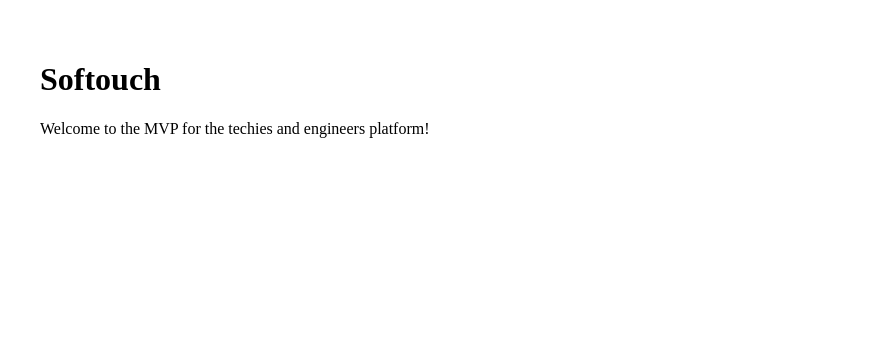
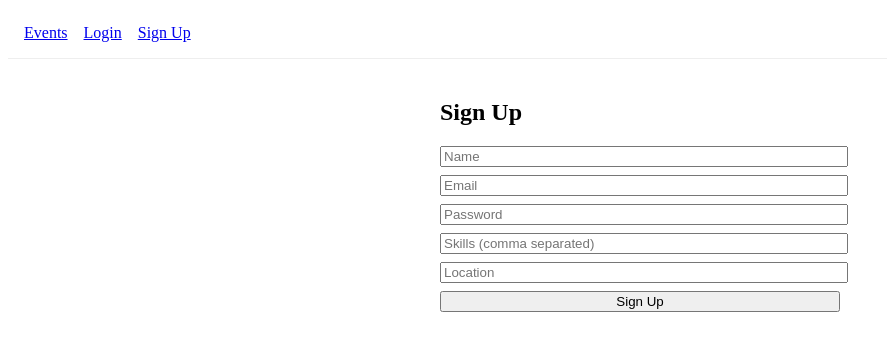
Before and after one commit to abhishekmanegit/Softouch, a React (Create React App) app in the folder frontend/: page /signup in a window 1280 px wide. Shown: the top 350 px of the page, without its empty margins (0-887 px from the left). Built offline with nearby package versions, Linux system fonts and the light colour scheme.

Commit message:
Add frontend authentication (login/signup), event feed, and context management

```diff
--- a/frontend/package.json
+++ b/frontend/package.json
@@ -5,7 +5,8 @@
   "dependencies": {
     "react": "^18.0.0",
     "react-dom": "^18.0.0",
-    "react-scripts": "^5.0.0"
+    "react-scripts": "^5.0.0",
+    "react-router-dom": "^6.0.0"
   },
   "scripts": {
     "start": "react-scripts start",
--- a/frontend/src/App.js
+++ b/frontend/src/App.js
@@ -1,12 +1,26 @@
 import React from 'react';
+import { AuthProvider } from './AuthContext';
+import { BrowserRouter as Router, Routes, Route, Link } from 'react-router-dom';
+import Login from './Login';
+import Signup from './Signup';
+import EventFeed from './EventFeed';
 
 function App() {
   return (
-    <div style={{ padding: 32 }}>
-      <h1>Softouch</h1>
-      <p>Welcome to the MVP for the techies and engineers platform!</p>
-      {/* TODO: Add authentication, event feed, and more */}
-    </div>
+    <AuthProvider>
+      <Router>
+        <nav style={{ padding: 16, borderBottom: '1px solid #eee' }}>
+          <Link to="/" style={{ marginRight: 16 }}>Events</Link>
+          <Link to="/login" style={{ marginRight: 16 }}>Login</Link>
+          <Link to="/signup">Sign Up</Link>
+        </nav>
+        <Routes>
+          <Route path="/login" element={<Login />} />
+          <Route path="/signup" element={<Signup />} />
+          <Route path="/" element={<EventFeed />} />
+        </Routes>
+      </Router>
+    </AuthProvider>
   );
 }
 
--- /dev/null
+++ b/frontend/src/AuthContext.js
@@ -0,0 +1,34 @@
+import React, { createContext, useState, useEffect } from 'react';
+
+export const AuthContext = createContext();
+
+export function AuthProvider({ children }) {
+  const [user, setUser] = useState(() => {
+    const saved = localStorage.getItem('user');
+    return saved ? JSON.parse(saved) : null;
+  });
+  const [token, setToken] = useState(() => localStorage.getItem('token'));
+
+  useEffect(() => {
+    if (user) localStorage.setItem('user', JSON.stringify(user));
+    else localStorage.removeItem('user');
+    if (token) localStorage.setItem('token', token);
+    else localStorage.removeItem('token');
+  }, [user, token]);
+
+  const login = (user, token) => {
+    setUser(user);
+    setToken(token);
+  };
+
+  const logout = () => {
+    setUser(null);
+    setToken(null);
+  };
+
+  return (
+    <AuthContext.Provider value={{ user, token, login, logout }}>
+      {children}
+    </AuthContext.Provider>
+  );
+}
--- /dev/null
+++ b/frontend/src/EventFeed.js
@@ -0,0 +1,77 @@
+import React, { useEffect, useState, useContext } from 'react';
+import { AuthContext } from './AuthContext';
+
+function EventFeed() {
+  const [events, setEvents] = useState([]);
+  const [loading, setLoading] = useState(true);
+  const [error, setError] = useState('');
+  const { user, token } = useContext(AuthContext);
+  const [registering, setRegistering] = useState(null);
+  const [success, setSuccess] = useState('');
+
+  useEffect(() => {
+    async function fetchEvents() {
+      setLoading(true);
+      setError('');
+      try {
+        const res = await fetch('http://localhost:5000/api/events');
+        const data = await res.json();
+        if (!res.ok) throw new Error(data.message || 'Failed to fetch events');
+        setEvents(data);
+      } catch (err) {
+        setError(err.message);
+      } finally {
+        setLoading(false);
+      }
+    }
+    fetchEvents();
+  }, []);
+
+  const handleRegister = async (eventId) => {
+    setRegistering(eventId);
+    setSuccess('');
+    try {
+      const res = await fetch(`http://localhost:5000/api/events/${eventId}/register`, {
+        method: 'POST',
+        headers: {
+          'Content-Type': 'application/json',
+          Authorization: `Bearer ${token}`
+        }
+      });
+      const data = await res.json();
+      if (!res.ok) throw new Error(data.message || 'Registration failed');
+      setSuccess('Registered successfully!');
+    } catch (err) {
+      setError(err.message);
+    } finally {
+      setRegistering(null);
+    }
+  };
+
+  return (
+    <div style={{ maxWidth: 700, margin: '40px auto' }}>
+      <h2>Events</h2>
+      {loading && <div>Loading events...</div>}
+      {error && <div style={{ color: 'red' }}>{error}</div>}
+      {success && <div style={{ color: 'green' }}>{success}</div>}
+      <ul style={{ listStyle: 'none', padding: 0 }}>
+        {events.map(event => (
+          <li key={event._id} style={{ border: '1px solid #eee', marginBottom: 16, padding: 16 }}>
+            <h3>{event.title}</h3>
+            <div><b>Date:</b> {new Date(event.date).toLocaleString()}</div>
+            <div><b>Location:</b> {event.location}</div>
+            <div><b>Organizer:</b> {event.organizer}</div>
+            <div><b>Skills Required:</b> {event.skillsRequired.join(', ')}</div>
+            {user && (
+              <button onClick={() => handleRegister(event._id)} disabled={registering === event._id}>
+                {registering === event._id ? 'Registering...' : 'Register'}
+              </button>
+            )}
+          </li>
+        ))}
+      </ul>
+    </div>
+  );
+}
+
+export default EventFeed;
--- /dev/null
+++ b/frontend/src/Login.js
@@ -0,0 +1,43 @@
+import React, { useState, useContext } from 'react';
+import { AuthContext } from './AuthContext';
+import { useNavigate } from 'react-router-dom';
+
+function Login() {
+  const [email, setEmail] = useState('');
+  const [password, setPassword] = useState('');
+  const [error, setError] = useState('');
+  const { login } = useContext(AuthContext);
+  const navigate = useNavigate();
+
+  const handleSubmit = async (e) => {
+    e.preventDefault();
+    setError('');
+    try {
+      const res = await fetch('http://localhost:5000/api/auth/login', {
+        method: 'POST',
+        headers: { 'Content-Type': 'application/json' },
+        body: JSON.stringify({ email, password })
+      });
+      const data = await res.json();
+      if (!res.ok) throw new Error(data.message || 'Login failed');
+      login(data.user, data.token);
+      navigate('/');
+    } catch (err) {
+      setError(err.message);
+    }
+  };
+
+  return (
+    <div style={{ maxWidth: 400, margin: '40px auto' }}>
+      <h2>Login</h2>
+      <form onSubmit={handleSubmit}>
+        <input type="email" placeholder="Email" value={email} onChange={e => setEmail(e.target.value)} required style={{ width: '100%', marginBottom: 8 }} />
+        <input type="password" placeholder="Password" value={password} onChange={e => setPassword(e.target.value)} required style={{ width: '100%', marginBottom: 8 }} />
+        <button type="submit" style={{ width: '100%' }}>Login</button>
+      </form>
+      {error && <div style={{ color: 'red', marginTop: 8 }}>{error}</div>}
+    </div>
+  );
+}
+
+export default Login;
--- /dev/null
+++ b/frontend/src/Signup.js
@@ -0,0 +1,57 @@
+import React, { useState, useContext } from 'react';
+import { AuthContext } from './AuthContext';
+import { useNavigate } from 'react-router-dom';
+
+function Signup() {
+  const [name, setName] = useState('');
+  const [email, setEmail] = useState('');
+  const [password, setPassword] = useState('');
+  const [skills, setSkills] = useState('');
+  const [location, setLocation] = useState('');
+  const [error, setError] = useState('');
+  const { login } = useContext(AuthContext);
+  const navigate = useNavigate();
+
+  const handleSubmit = async (e) => {
+    e.preventDefault();
+    setError('');
+    try {
+      const res = await fetch('http://localhost:5000/api/auth/register', {
+        method: 'POST',
+        headers: { 'Content-Type': 'application/json' },
+        body: JSON.stringify({ name, email, password, skills: skills.split(',').map(s => s.trim()), location })
+      });
+      const data = await res.json();
+      if (!res.ok) throw new Error(data.message || 'Signup failed');
+      // Auto-login after signup
+      const loginRes = await fetch('http://localhost:5000/api/auth/login', {
+        method: 'POST',
+        headers: { 'Content-Type': 'application/json' },
+        body: JSON.stringify({ email, password })
+      });
+      const loginData = await loginRes.json();
+      if (!loginRes.ok) throw new Error(loginData.message || 'Login failed');
+      login(loginData.user, loginData.token);
+      navigate('/');
+    } catch (err) {
+      setError(err.message);
+    }
+  };
+
+  return (
+    <div style={{ maxWidth: 400, margin: '40px auto' }}>
+      <h2>Sign Up</h2>
+      <form onSubmit={handleSubmit}>
+        <input type="text" placeholder="Name" value={name} onChange={e => setName(e.target.value)} required style={{ width: '100%', marginBottom: 8 }} />
+        <input type="email" placeholder="Email" value={email} onChange={e => setEmail(e.target.value)} required style={{ width: '100%', marginBottom: 8 }} />
+        <input type="password" placeholder="Password" value={password} onChange={e => setPassword(e.target.value)} required style={{ width: '100%', marginBottom: 8 }} />
+        <input type="text" placeholder="Skills (comma separated)" value={skills} onChange={e => setSkills(e.target.value)} style={{ width: '100%', marginBottom: 8 }} />
+        <input type="text" placeholder="Location" value={location} onChange={e => setLocation(e.target.value)} style={{ width: '100%', marginBottom: 8 }} />
+        <button type="submit" style={{ width: '100%' }}>Sign Up</button>
+      </form>
+      {error && <div style={{ color: 'red', marginTop: 8 }}>{error}</div>}
+    </div>
+  );
+}
+
+export default Signup;
```
